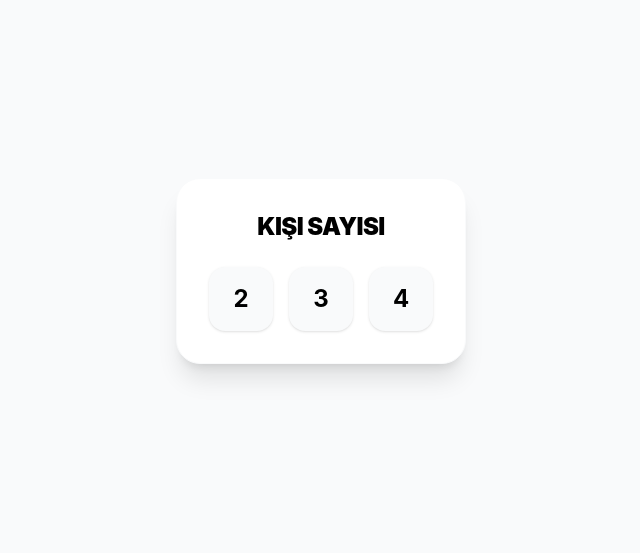
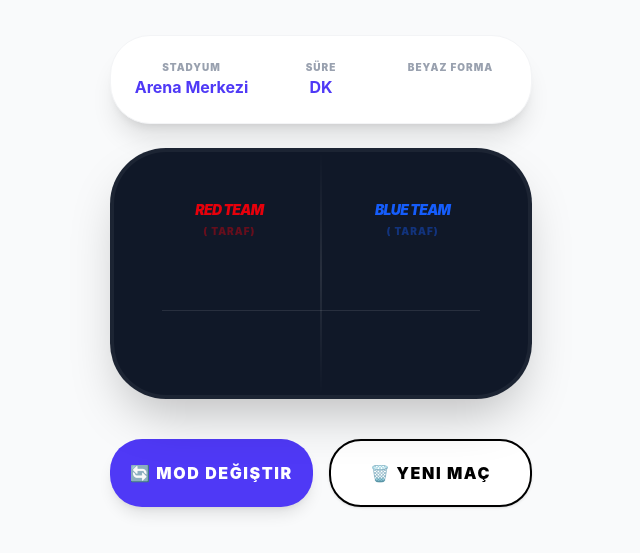
Before and after one commit to zaferuzun/team-match-app, a React (Vite) app: page /team-match-app/arena in a window 1280 px wide. Before the commit this address led to /team/create. Shown: the part 149-702 px from the top of the page, without its empty margins (319-959 px from the left). Built offline with nearby package versions, Linux system fonts and the light colour scheme.

Commit message:
Local storage errors fixed. Refresh issue fixed. Basename added for browserrouter

```diff
--- a/src/context/GameContext.jsx
+++ b/src/context/GameContext.jsx
@@ -24,16 +24,17 @@ const initialState = {
 };
 
 export const GameProvider = ({ children }) => {
-  // 1. ADIM: Başlangıçta LocalStorage kontrolü (Lazy Initializer)
   const [gameState, setGameState] = useState(() => {
-    try {
-      const savedData = localStorage.getItem('match_arena_v2');
-      // Eğer veri varsa Parse et, yoksa initialState kullan
-      return savedData ? JSON.parse(savedData) : initialState;
-    } catch (error) {
-      console.error("LocalStorage okunurken hata oluştu:", error);
-      return initialState;
+    // 1. Önemli: Anahtarın 'match_arena_v2' olduğundan emin ol
+    const saved = localStorage.getItem('match_arena');
+    if (saved) {
+      try {
+        return JSON.parse(saved);
+      } catch (e) {
+        console.error("JSON Parse Hatası", e);
+      }
     }
+    return initialState; // Veri yoksa veya hata varsa başlangıç durumuna dön
   });
 
 const setGlobalPlayerCount = (count) => {
--- a/src/features/match/components/Step3InputForm.jsx
+++ b/src/features/match/components/Step3InputForm.jsx
@@ -14,10 +14,15 @@ export const Step3InputForm = ({ method, playerCount, onBack, onConfirmRandom, o
 
   // 2. ADIM: 4 Kişi seçildiğinde 2-2 ayarı (Sadece ilk girişte)
   useEffect(() => {
-    setNames(tempData.randomNames);
-    setRed(tempData.readyNames.red);
-    setBlue(tempData.readyNames.blue);
-  }, [playerCount, tempData.randomNames, tempData.readyNames]);
+    // Eğer yerel state boş ama Context doluysa (yenileme sonrası durumu)
+    if (names.every(n => n === "") && tempData.randomNames.some(n => n !== "")) {
+      setNames(tempData.randomNames);
+    }
+    if (red.every(n => n === "") && tempData.readyNames.red.some(n => n !== "")) {
+      setRed(tempData.readyNames.red);
+      setBlue(tempData.readyNames.blue);
+    }
+  }, [tempData]);
 
   // --- RANDOM MODU İŞLEMLERİ ---
   const handleRandomChange = (index, val) => {
--- a/src/features/match/hooks/useMatchWizard.js
+++ b/src/features/match/hooks/useMatchWizard.js
@@ -8,7 +8,7 @@ export const useMatchWizard = () => {
   const { gameState, saveTeams, updateTempData, resetAll,setGlobalPlayerCount } = useGame();
 
   // URL'de step varsa onu al, yoksa 1 kabul et
-  const initialStep = Number(searchParams.get('step')) || 1;
+  const initialStep = Number(searchParams.get('step'));
 
   const [step, setStep] = useState(initialStep);
   const [playerCount, setPlayerCount] = useState(2);
--- a/src/routes/AppRouter.jsx
+++ b/src/routes/AppRouter.jsx
@@ -7,10 +7,19 @@ import { MatchWizard } from '../features/match/MatchWizard';
 import { MatchSetupWizard } from '../features/match-setup/MatchSetupWizard';
 import { GameConfigWizard } from '../features/game-config/GameConfigWizard';
 import { LiveArena } from '../pages/LiveArena';
+import { useSearchParams } from 'react-router-dom';
 
 export const AppRouter = () => {
+            const HomeRedirect = () => {
+            const [searchParams] = useSearchParams();
+            const step = searchParams.get("step");
+
+            // Eğer zaten bir step varsa ona dokunma, yoksa step=1'e gönder
+            if (step) return <Navigate to={`/team/create?step=${step}`} replace />;
+            return <Navigate to="/team/create?step=1" replace />;
+        };
   return (
-    <BrowserRouter>
+    <BrowserRouter basename="/team-match-app">
         <div className="min-h-screen bg-gray-50 flex flex-col items-center justify-center p-4">
             <Routes>
             {/*
@@ -19,6 +28,7 @@ export const AppRouter = () => {
             <Route path="team">
                 {/* /team/create  -> NOT: 'path' başına / koymuyoruz çünkü üstte 'team' var */}
                 <Route path="create" element={<MatchWizard />} />
+                <Route index element={<Navigate to="create" replace />} />
 
 
             </Route>
@@ -38,16 +48,19 @@ export const AppRouter = () => {
                 ANA YÖNLENDİRMELER
             */}
             {/* Site ana dizinine girilirse direkt /team/create?step=1 */}
-            <Route path="/" element={<Navigate to="/team/create?step=1" replace />} />
+            <Route path="/" element={<HomeRedirect />} />
 
             {/*
                 404 DURUMU:
                 Eğer hiçbir şey eşleşmezse, step bilgisini kaybetmemek için
                 yine başlangıca ama step=1 ile gönderiyoruz.
             */}
-            <Route path="*" element={<Navigate to="/team/create?step=1" replace />} />
+            <Route path="*" element={<Navigate to="/" replace />} />
+
             </Routes>
         </div>
     </BrowserRouter>
   );
+
+
 };
```
